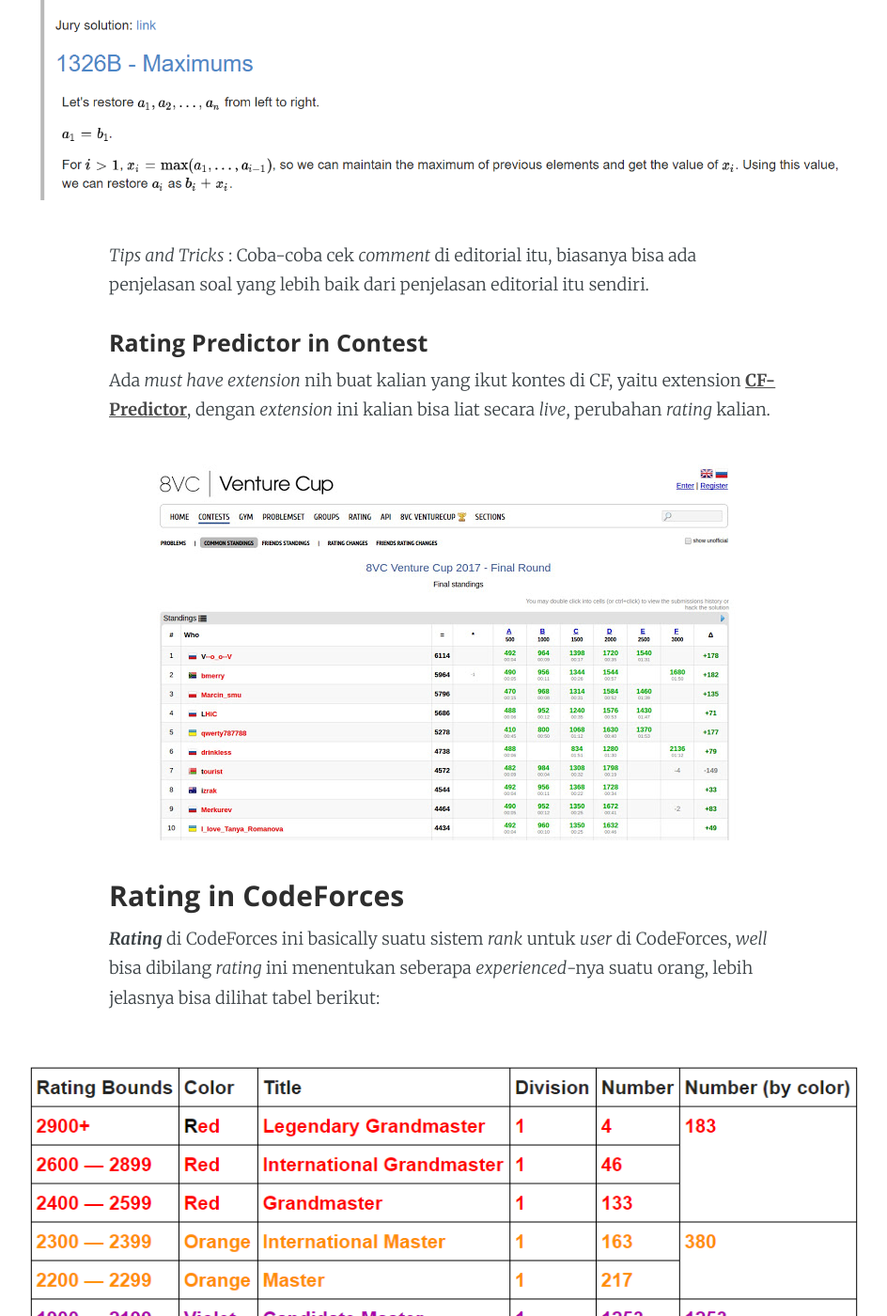
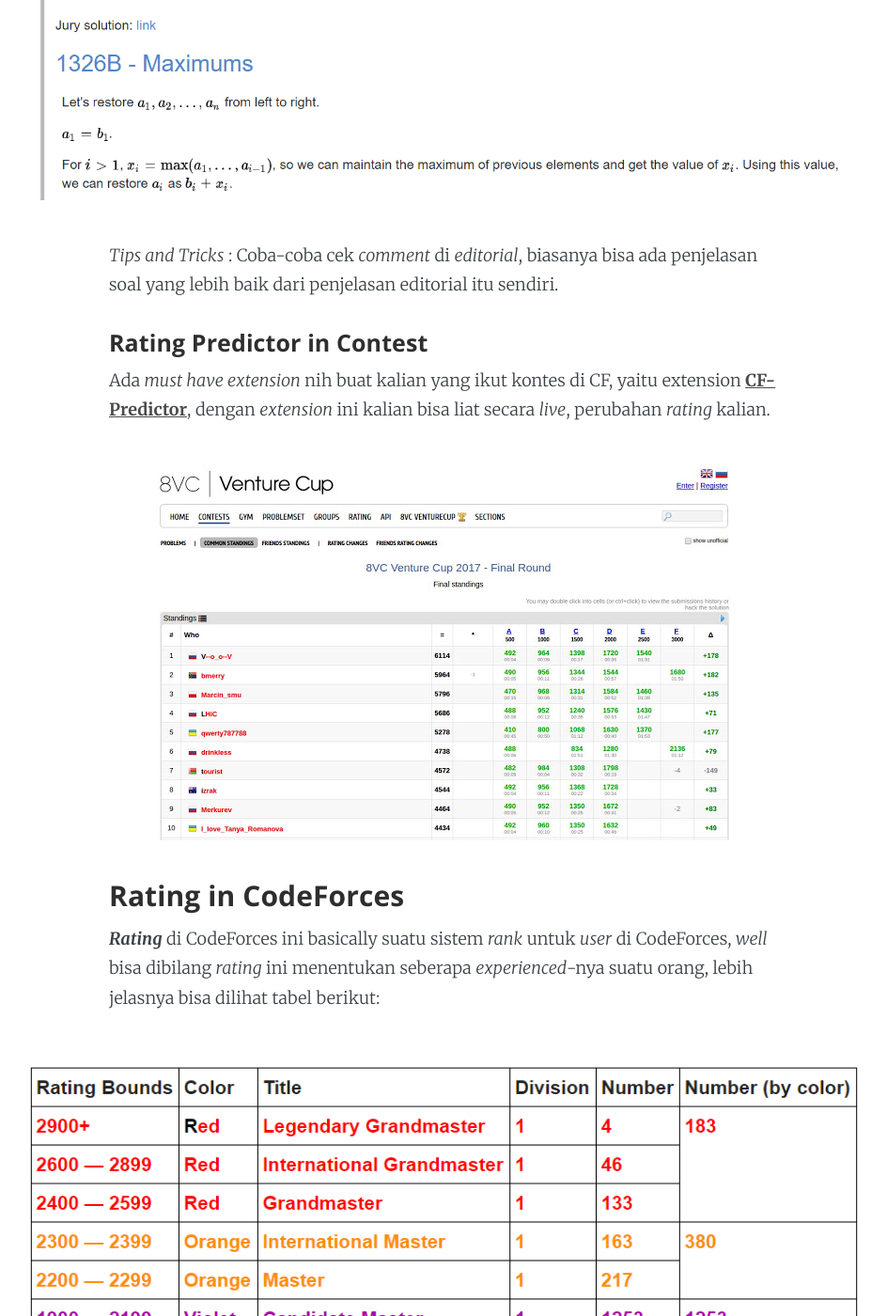
Before and after one commit to cp-itb/blog, a Jekyll site: the page built from _posts/2020-03-25-Improve-CP-With-Codeforces.md, in a window 1280 px wide and 1400 px high, scrolled down 4225 px. Shown: the whole window at 94% size, without its empty margins (169-1113 px from the left). Built offline with Jekyll 4.4.1, drawn with Linux system fonts in a browser that asks for light colours; formulas are drawn with MathJax 3; some of the changed text lies outside the part shown.

Commit message:
Fix terakhir edit

```diff
--- a/_posts/2020-03-25-Improve-CP-With-Codeforces.md
+++ b/_posts/2020-03-25-Improve-CP-With-Codeforces.md
@@ -64,7 +64,7 @@ Nanti biasanya link akan melakukan *redirect* ke *blog editorial* kek gini:
 
 ![editorialblog]({{ site.baseurl }}assets/images/editorial_blog.png)
 
-*Tips and Tricks* : Coba-coba cek *comment* di editorial itu, biasanya bisa ada penjelasan soal yang lebih baik dari penjelasan editorial itu sendiri.
+*Tips and Tricks* : Coba-coba cek *comment* di *editorial*, biasanya bisa ada penjelasan soal yang lebih baik dari penjelasan editorial itu sendiri.
 
 #### Rating Predictor in Contest
 
@@ -102,7 +102,7 @@ Ada *must have extension* nih buat kalian yang ikut kontes di CF, yaitu extensio
 
 
 
-Nah gambar itu menunjukkan *rank user* saat ini (yang masih aktif selama $$6$$ bulan yang baru ini), di gambar tersebut ada **#** yang menunjukkan berapa kali *user* kontes dan disampingnya ada *rating user* tersebut. Kalian juga bisa liat *rating* tertinggi di Indonesia dengan *filter Country*, atau rating di *ITB* dengan *filter Organizations*.
+Contohnya gambar diatas menunjukkan *rank user* saat ini (yang masih aktif selama $$6$$ bulan yang baru ini), di gambar tersebut ada **#** yang menunjukkan berapa kali *user* kontes dan disampingnya ada *rating user* tersebut. Kalian juga bisa liat *rating* tertinggi di Indonesia dengan *filter Country*, atau rating di *ITB* dengan *filter Organizations*.
 
 ### Problemset in CodeForces
 
```
Also changed, not shown: other parts of _posts/2020-03-25-Improve-CP-With-Codeforces.md (+1 -1 lines).
